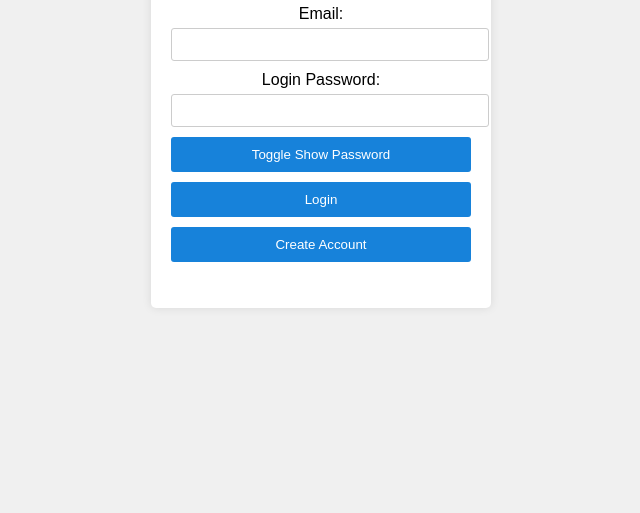
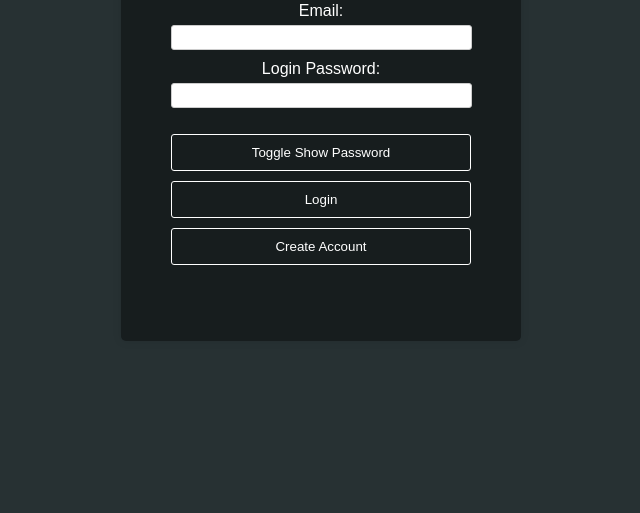
Before and after one commit to trevorsuper/neutron-pass, a website: page html/login.html in a window 1280 px wide. Shown: the part 287-800 px from the top of the page, without its empty margins (319-959 px from the left). Drawn offline with Linux system fonts and the light colour scheme.

Commit message:
UI Update

```diff
--- /dev/null
+++ b/css/Interface_pwsd_gen.css
@@ -0,0 +1,37 @@
+body {
+  background-color: rgba(23, 29, 30, 100%);
+  transform-origin: center;
+  color: white;
+  font-family: Arial, sans-serif;
+  display: flex;
+  justify-content: center;
+  align-items: center;
+  height: 100vh;
+  margin: 0;
+}
+
+.container {
+  text-align: center;
+}
+
+button {
+  color: rgba(23, 29, 30, 100%);
+  font-weight: bolder;
+}
+
+button {
+  text-align:center;
+  padding: 10px;
+  background-color: rgba(23, 29, 30, 100%);
+  color: #fff;
+
+  border: 1px solid white;
+  border-radius: 3px;
+  cursor: pointer;
+  margin-bottom: 10px;
+}
+
+button:hover {
+  background-color: white;
+  color: rgba(100, 126, 131, 0.9);
+}
--- a/css/accounts.css
+++ /dev/null
@@ -1,60 +0,0 @@
-body {
-    font-family: Arial, sans-serif;
-    background-color: #f0f0f0;
-    display: flex;
-    justify-content: center;
-    align-items: center;
-    height: 100vh;
-    margin: 0;
-}
-
-.login-container {
-    background-color: #fff;
-    padding: 20px;
-    border-radius: 5px;
-    box-shadow: 0 0 10px rgba(0, 0, 0, 0.1);
-    width: 300px;
-    text-align: center;
-}
-
-.login-container .logo {
-    width: 200px;
-    margin-bottom: 20px;
-}
-
-.login-container h2 {
-    margin-bottom: 20px;
-}
-
-.login-container label {
-    display: block;
-    margin-bottom: 5px;
-}
-
-.login-container input {
-    width: 100%;
-    padding: 8px;
-    margin-bottom: 10px;
-    border: 1px solid #ccc;
-    border-radius: 3px;
-}
-
-.login-container button {
-    width: 100%;
-    padding: 10px;
-    background-color: #1782da;
-    color: #fff;
-    border: none;
-    border-radius: 3px;
-    cursor: pointer;
-    margin-bottom: 10px;
-}
-
-.login-container button:hover {
-    background-color: #1782da;
-}
-
-#error-message, #code-error-message, #create-error-message {
-    color: red;
-    margin-top: 10px;
-}
--- /dev/null
+++ b/css/interface_accounts.css
@@ -0,0 +1,67 @@
+body {
+    align-items: center;
+    display: flex;
+    justify-content: center;
+    /*font-family: Arial, sans-serif;*/
+    font-family:  Arial, sans-serif;
+    background-color:rgb(39, 49, 51);
+
+
+
+
+    height: 100vh;
+    margin: 0;
+}
+
+.login-container {
+    background-color:rgba(23, 29, 30, 100%);
+    color: white;
+    padding: 50px;
+    border-radius: 5px;
+    box-shadow: 0 0 10px rgba(0, 0, 0, 0.1);
+    width: 300px;
+    text-align: center;
+}
+
+.login-container .logo {
+    width: 200px;
+    margin-bottom: 20px;
+}
+
+.login-container h2 {
+    margin-bottom: 20px;
+}
+
+.login-container label {
+    display: block;
+    margin-bottom: 5px;
+}
+
+.login-container input {
+    width: 97%;
+    padding: 4px;
+    margin-bottom: 10px;
+    border: 1px solid #ccc;
+    border-radius: 3px;
+}
+
+.login-container button {
+    width: 100%;
+    padding: 10px;
+    background-color: rgba(23, 29, 30, 100%);
+    color: #fff;
+
+    border: 1px solid white;
+    border-radius: 3px;
+    cursor: pointer;
+    margin-bottom: 10px;
+}
+
+.login-container button:hover {
+    background-color: rgba(66, 84, 87, 0.9);
+}
+
+#error-message, #code-error-message, #create-error-message {
+    color: rgb(214, 67, 67);
+    margin-top: 10px;
+}
--- /dev/null
+++ b/css/interface_base.css
@@ -0,0 +1,53 @@
+body {
+    display: flex;
+    justify-content: center;
+    align-items: center;
+    height: 100vh;
+    margin: 0;
+    background-color: rgb(39, 49, 51);
+    font-family: Arial, sans-serif;
+    color: white;
+}
+
+.container {
+    background-color: rgba(23, 29, 30, 100%);
+    padding: 50px;
+    border-radius: 5px;
+    box-shadow: 0 0 10px rgba(0, 0, 0, 0.1);
+    text-align: center;
+    width: 90%;
+    max-width: 450px;
+}
+
+h1 {
+    font-size: 2.5em;
+    margin-bottom: 20px;
+}
+
+div {
+    font-size: 1.5em;
+    margin-bottom: 20px;
+    font-weight: bold;
+}
+
+p {
+    margin: 0;
+    font-weight: bold;
+
+}
+
+button {
+    width: 80%;
+    max-width: 300px;
+    padding: 10px;
+    background-color: rgba(23, 29, 30, 100%);
+    color: #fff;
+    border: 1px solid white;
+    border-radius: 3px;
+    cursor: pointer;
+    margin: 10px 0;
+}
+
+button:hover {
+    background-color: rgba(66, 84, 87, 0.9);
+}
--- /dev/null
+++ b/css/interface_manager.css
@@ -0,0 +1,33 @@
+body {
+  background-color: rgba(23, 29, 30, 100%);
+  transform-origin: center;
+  color: white;
+  font-family: Arial, sans-serif;
+  display: flex;
+  justify-content: center;
+  height: 100vh;
+  margin: 0;
+}
+
+.container {
+  text-align: center;
+}
+
+button {
+  color: rgba(23, 29, 30, 100%);
+  font-weight: bolder;
+}
+
+button {
+  padding: 10px;
+  background-color: rgba(23, 29, 30, 100%);
+  color: #fff;
+  border: 1px solid white;
+  border-radius: 3px;
+  cursor: pointer;
+  margin-bottom: 10px;
+}
+
+button:hover {
+  background-color:rgba(100, 126, 131, 0.9);
+};
--- a/html/login.html
+++ b/html/login.html
@@ -4,7 +4,7 @@
   <meta charset="UTF-8">
   <meta name="viewport" content="width=device-width, initial-scale=1.0">
   <title>Login</title>
-  <link rel="stylesheet" href="../css/accounts.css">
+  <link rel="stylesheet" href="../css/interface_accounts.css">
 </head>
 <body>
   <div class="login-container" id="login-step">
@@ -14,6 +14,7 @@
       <input type="email" id="email" name="email" required>
       <label for="password">Login Password:</label>
       <input type="password" id="login_password" name="password" required>
+      <p></p>
       <button type="button" id="showPasswordButton">Toggle Show Password</button>
       <button type="submit">Login</button>
       <button type="button" id="createAccountButton">Create Account</button>
```
Also changed, not shown: html/create_account.html (+3 -1 lines), html/landing.html (+4 -1 lines), html/manager.html (+9 -1 lines), html/pswd_generator.html (+4 -1 lines), html/welcome.html (+5 -1 lines), css/landing.css (deleted).
